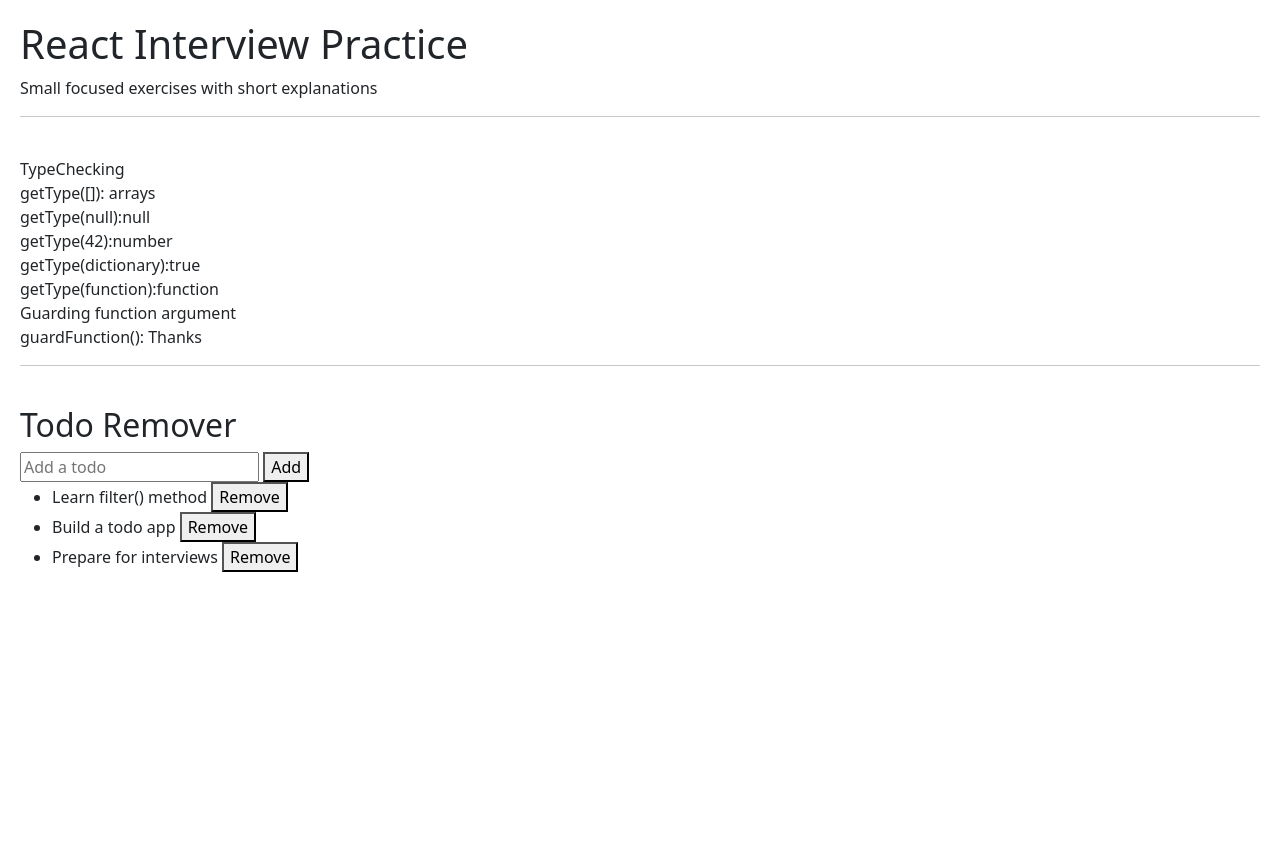
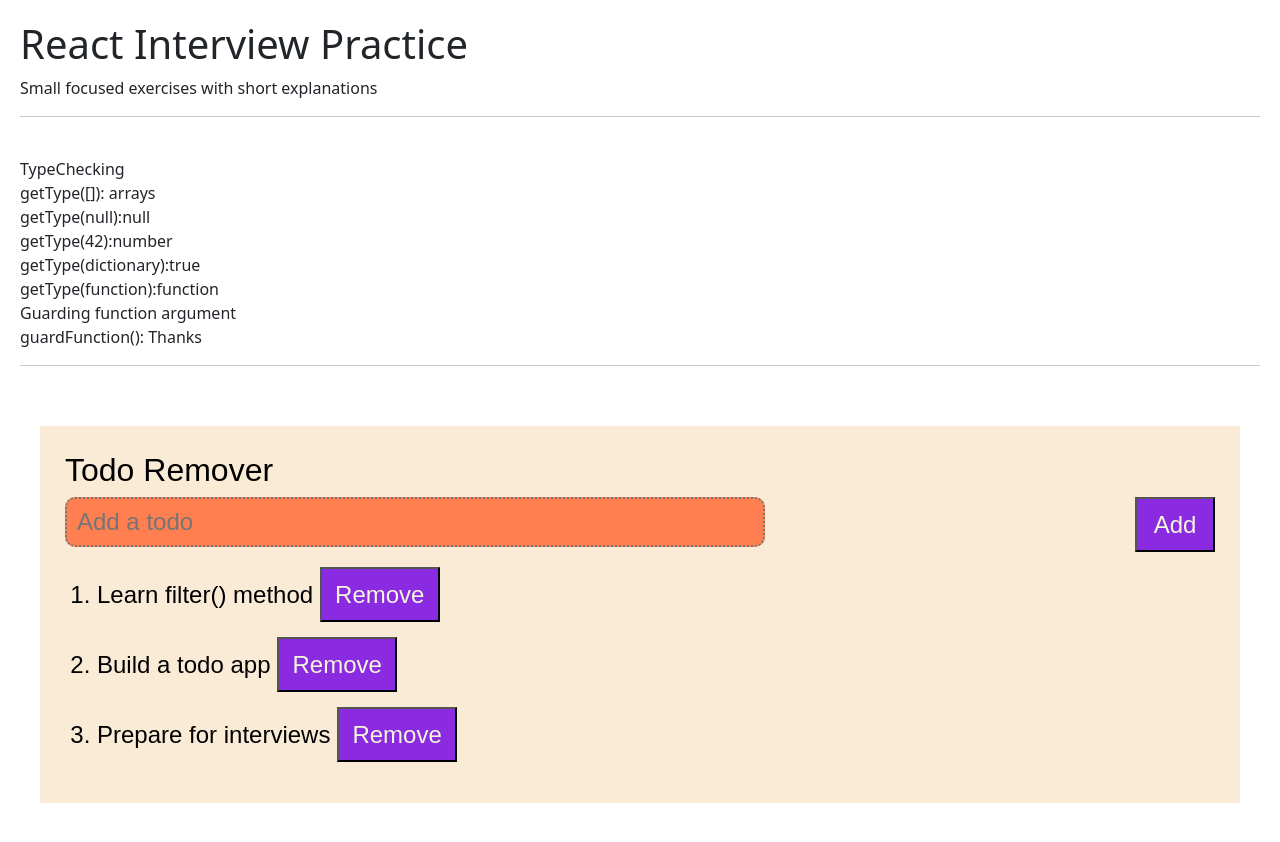
Before and after one commit to Chiomalina/react-interview-practice, a React (Vite) app in the folder react-interview-practice/: page / in a window 1280 px wide. Before the commit the page ends 800 px from the top, so only its background shows below. Built offline with nearby package versions, Linux system fonts and the light colour scheme.

Commit message:
Live coding: create todo app

```diff
--- a/react-interview-practice/src/exercises/LiveCoding/TodoRemover/TodoRemover.css
+++ b/react-interview-practice/src/exercises/LiveCoding/TodoRemover/TodoRemover.css
@@ -0,0 +1,57 @@
+.todo-container {
+    background-color: antiquewhite;
+    color: black;
+    font-family: sans-serif;
+    margin: 20px;
+    padding: 25px;
+    display: flex;
+    flex-direction: column;
+}
+.h2 {
+    font-size: xx-large;
+    letter-spacing: 1.5px;
+
+}
+
+.todo-add-section {
+    display: flex;
+    justify-content: space-between;
+    font-size: 24px;
+}
+
+.todo-add-section input {
+    border-style: dotted;
+    background-color: coral;
+    border-radius: 10px;
+    border-image: fill;
+    width: 700px;
+    height: 50px;
+    margin-bottom: 20px;
+    padding: 10px;
+
+}
+
+.todo-add-section button{
+    background-color: blueviolet;
+    height: 55px;
+    width: 80px;
+    color: beige;
+
+}
+
+.todo-list-section {
+    display: flex;
+    flex-direction: column;
+    justify-content: center;
+    gap: 15px;
+    font-size: 24px;
+
+}
+
+.todo-list-section button{
+    background-color: blueviolet;
+    height: 55px;
+    width: 120px;
+    color: beige;
+
+}
--- a/react-interview-practice/src/exercises/LiveCoding/TodoRemover/TodoRemover.jsx
+++ b/react-interview-practice/src/exercises/LiveCoding/TodoRemover/TodoRemover.jsx
@@ -1,4 +1,5 @@
 import React, { useState } from "react";
+import "./TodoRemover.css";
 
 function TodoRemover() {
   // 1) State for todos (each todo has a stable id + text)
@@ -54,7 +55,7 @@ function TodoRemover() {
       </div>
 
       {/**List section */}
-      <ul className="todo-list-section">
+      <ol className="todo-list-section">
         {todos.length === 0 ? (
           <p>Congratulations, you have No todos left🎉</p>
         ) : (
@@ -66,7 +67,7 @@ function TodoRemover() {
             </li>
           ))
         )}
-      </ul>
+      </ol>
     </div>
   );
 }
```
